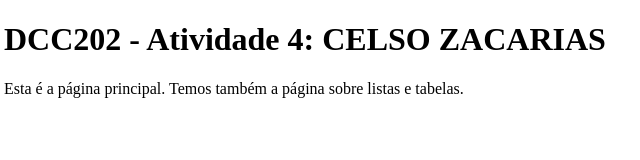
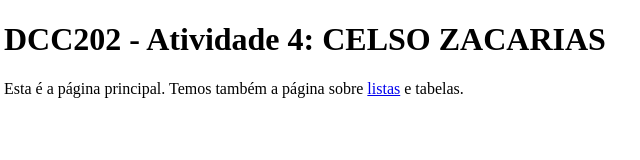
Before and after one commit to ufjf-dcc202/ufjf-dcc202-2023-3-b-atv4-celso-z, a website: page index.html in a window 1280 px wide. Shown: the full height of the page, 4-644 px from the left. Drawn offline with Linux system fonts and the light colour scheme.

Commit message:
Adicionado link para a página listas, tarefa 4

```diff
--- a/index.html
+++ b/index.html
@@ -7,7 +7,7 @@
 	<body>
 		<main>
 			<h1>DCC202 - Atividade 4: CELSO ZACARIAS</h1>
-			<p>Esta é a página principal. Temos também a página sobre listas e tabelas.</p>
+			<p>Esta é a página principal. Temos também a página sobre <a href=./listas.html>listas</a> e tabelas.</p>
 		</main>
 	</body>
 </html>
```
